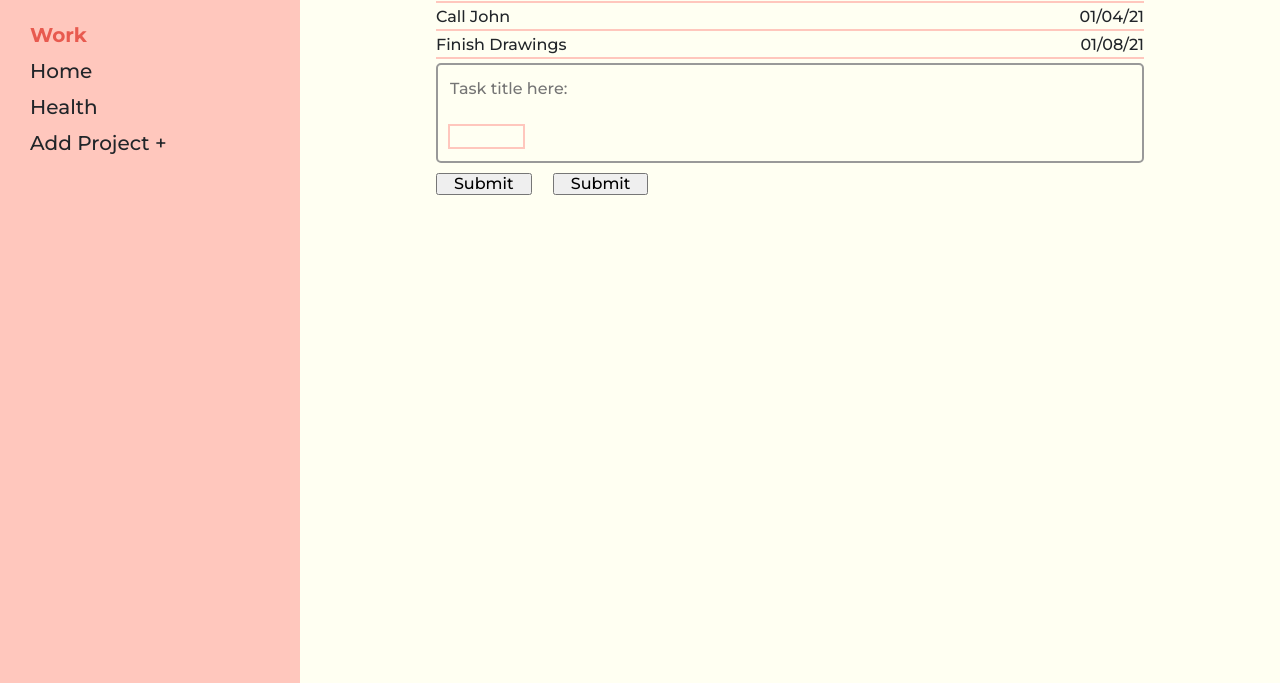
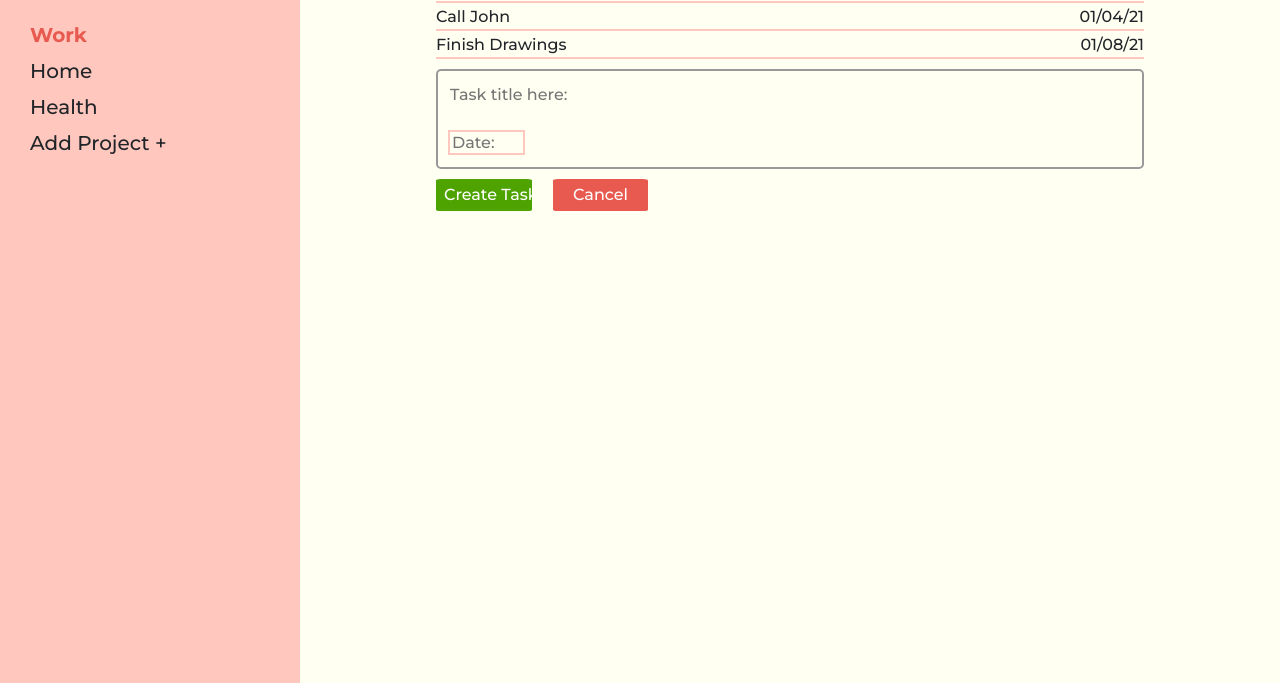
Before and after one commit to bboylen/to-do, a website built with webpack: page dist/index.html in a window 1280 px wide. Both pictures are taken after a click on the button "Add Task +". Shown: the part 165-848 px from the top of the page. Built offline with nearby package versions, Linux system fonts and the light colour scheme; files whose address does not match are found by name.

Commit message:
added submit/cancel buttons

```diff
--- a/src/modules/tasks.js
+++ b/src/modules/tasks.js
@@ -75,7 +75,6 @@ function insertAddTaskButton() {
 function addTaskForm() {
   let listDiv = document.getElementsByClassName("list-items")[0];
   listDiv.removeChild(listDiv.lastChild);
-  console.log(generateTaskForm());
   listDiv.appendChild(generateTaskForm());
 }
 
@@ -94,6 +93,7 @@ function generateTaskForm() {
   let dateInput = document.createElement("input");
   taskDiv.appendChild(dateInput);
   dateInput.id = "task-date";
+  dateInput.placeholder = "Date:"
   dateInput.setAttribute("data-provide", "datepicker");
 
   let submitDiv = document.createElement("div");
@@ -102,13 +102,26 @@ function generateTaskForm() {
   let submitButton = document.createElement("input");
   submitButton.id = "form-submit-button";
   submitButton.type = "submit";
+  submitButton.value = "Create Task";
   submitDiv.appendChild(submitButton);
-  let cancelButton = document.createElement("input");
+  let cancelButton = document.createElement("button");
   cancelButton.id = "form-cancel-button";
-  cancelButton.type = "submit";
+  cancelButton.textContent = "Cancel";
   submitDiv.appendChild(cancelButton);
 
+  // cancelButton.addEventListener("click", cancelTask());
+  // addTaskButtonListeners(submitButton, cancelButton);
   return taskForm;
 }
 
+function addTaskButtonListeners(submitButton, cancelButton) {
+
+
+}
+
+function cancelTask() {
+  let taskForm = document.getElementById("task-form");
+  taskForm.remove();
+  insertAddTaskButton();
+}
 export { Task, addTask, switchProjectTasks, populateProjectTasks };
--- a/src/styles/styles.css
+++ b/src/styles/styles.css
@@ -217,6 +217,7 @@ body {
   height: 100px;
   border: 2px solid #999999;
   border-radius: 5px;
+  margin-top: 10px;
 }
 
 .create-task-div input {
@@ -244,10 +245,21 @@ body {
   justify-content: space-between;
 }
 
-#form-submit-div input {
+#form-submit-div * {
   width: 45%;
+  padding: 8px;
+  border: none;
+  color: white;
+  font-weight: 500;
+  font-size: 16px;
+  border-radius: 5%;
+  text-align: center;
 }
 
 #form-submit-button {
-  width: 45%;
+  background-color: #4fa300;
 }
+
+#form-cancel-button {
+  background-color: #e85a4f;
+}
```
Also changed, not shown: dist/index.html, dist/main.js.
